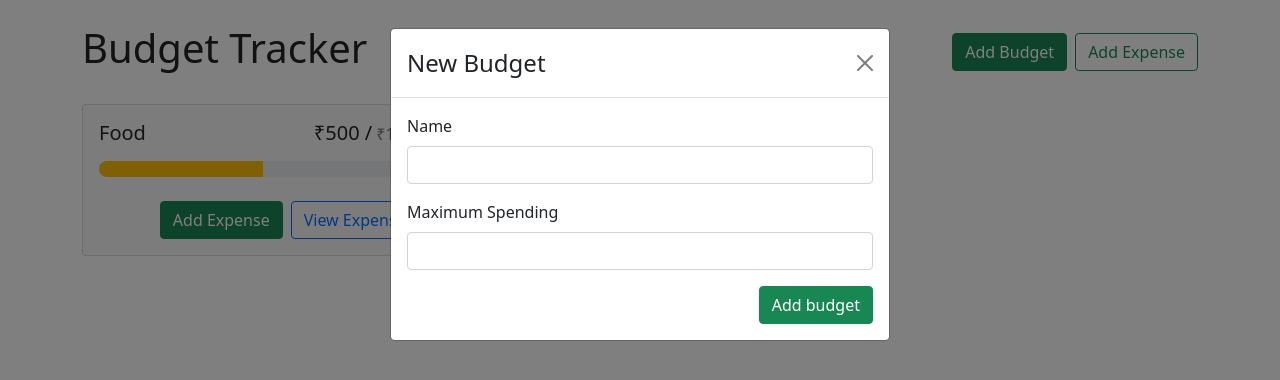
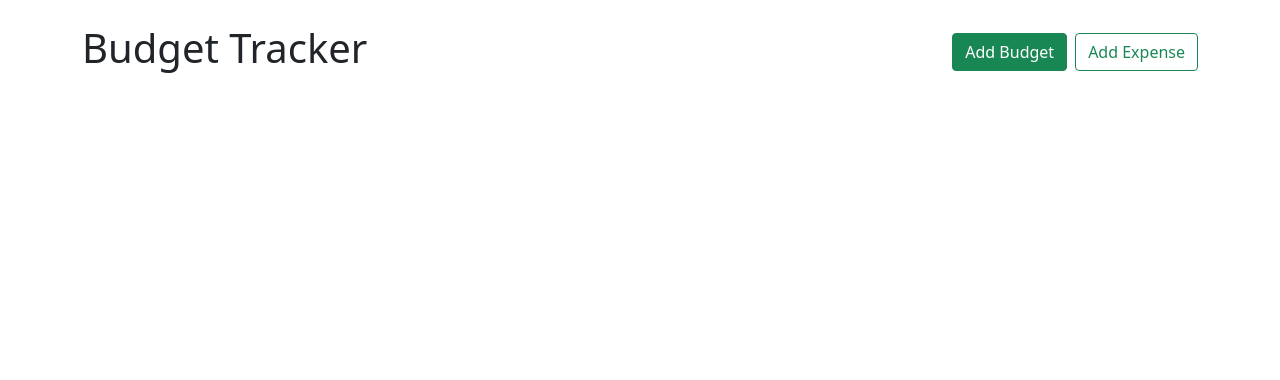
Before and after one commit to Abjcodes/Budget-Tracker, a React (Create React App) app: page / in a window 1280 px wide. Shown: the top 380 px of the page. Built offline with nearby package versions, Linux system fonts and the light colour scheme.

Commit message:
Add budget functionality is complete and bugs are fixed

```diff
--- a/src/App.js
+++ b/src/App.js
@@ -1,23 +1,39 @@
+import { useState } from "react";
 import { Button, Container, Stack } from "react-bootstrap";
 import AddBudgetModal from "./components/AddBudgetModal";
 import BudgetCard from "./components/BudgetCard";
+import {useBudgets } from "./contexts/BudgetContext";
 
 function App() {
+  // State for modal visibility
+  const [showAddBudgetModal, setShowAddBudgetModal] = useState(false)
+  const { budgets, getBudgetExpenses } = useBudgets()
+
   return (
     <>
   <Container className="my-4">
     <Stack direction="horizontal" gap = "2" className="mb-4">
       <h1 className="me-auto">Budget Tracker</h1>
-      <Button variant = "success">Add Budget</Button>
+      <Button variant = "success" onClick = {() => setShowAddBudgetModal(true)}>Add Budget</Button>
       <Button variant = "outline-success">Add Expense</Button>
     </Stack>
     <div style={{ display:"grid", gridTemplateColumns: "repeat(auto-fill, minmax(300px, 1fr))",
     gap:"1rem",
     alignItems: "flex-start"}}>
-      <BudgetCard name={"Food"} amount= {500} max={1000} grey></BudgetCard>
+      {budgets.map(budget => {
+        const amount = getBudgetExpenses(budget.id).reduce((total,expense) => total + expense.amount, 0)
+        return(
+        <BudgetCard
+          key = {budget.id}
+          name = {budget.name}
+          amount = {amount}
+          max = {budget.max}
+        />
+        )
+      })}
     </div>
   </Container>
-  <AddBudgetModal show/>
+  <AddBudgetModal show={showAddBudgetModal} handleClose={() => setShowAddBudgetModal(false)}/>
   </>
   )
 }
--- a/src/components/AddBudgetModal.js
+++ b/src/components/AddBudgetModal.js
@@ -1,11 +1,25 @@
+import { useRef } from "react";
 import { Form, Modal , Button } from "react-bootstrap";
+import { useBudgets } from "../contexts/BudgetContext";
 
 export default function AddBudgetModal({show, handleClose}) {
+    //Creating refs so that the values persist between states
+    const nameRef = useRef()
+    const maxRef = useRef()
+    const { addBudget } = useBudgets()
+
     function handleSubmit(e) {
-        //TBD
+        e.preventDefault()
+        addBudget(
+        {
+            name: nameRef.current.value,
+            max:  parseFloat(maxRef.current.value)
+        })
+        handleClose()
     }
 
   return (
+      //Creating a modal
     <Modal show = {show} onHide = {handleClose}>
         <Form onSubmit={handleSubmit}>
             <Modal.Header closeButton>
@@ -16,14 +30,14 @@
                     <Form.Label>
                         Name
                     </Form.Label>
-                    <Form.Control type="text" required>
+                    <Form.Control ref={nameRef} type="text" required>
                     </Form.Control>
                 </Form.Group>
                 <Form.Group className = "mb-3" controlId="max">
                     <Form.Label>
                         Maximum Spending
                     </Form.Label>
-                    <Form.Control type="number" required min = {0} step={0.01}>
+                    <Form.Control ref = {maxRef} type="number" required min = {0} step={0.01}>
                     </Form.Control>
                 </Form.Group>
                 <div className="d-flex justify-content-end">
--- a/src/hooks/useLocalStorage.js
+++ b/src/hooks/useLocalStorage.js
@@ -1,7 +1,7 @@
 import { useState, useEffect } from "react"
 
 export default function useLocalStorage( key, defaultValue) {
-    const [value, setvalue] = useState(() => {
+    const [value, setValue] = useState(() => {
         const jsonValue = localStorage.getItem(key)
         //To check if there is an existing object
         if(jsonValue != null){
@@ -19,5 +19,5 @@
     useEffect(() => {
         localStorage.setItem(key, JSON.stringify(value))
     }, [key, value])
-    return [value, setvalue]
+    return [value, setValue]
 }
```
